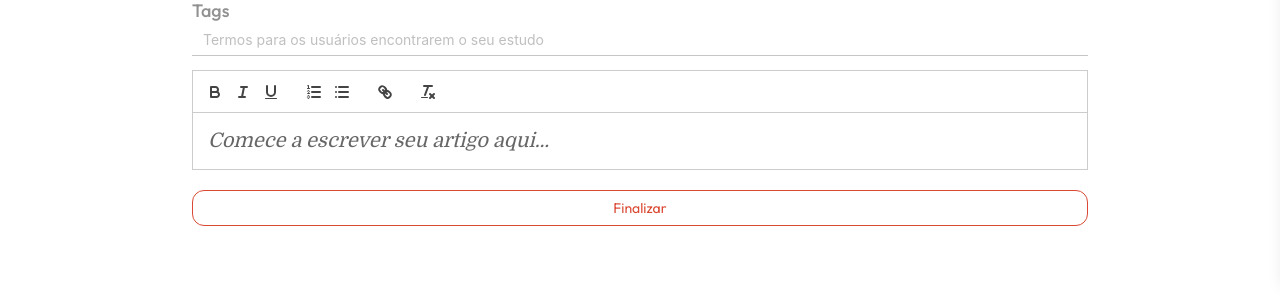
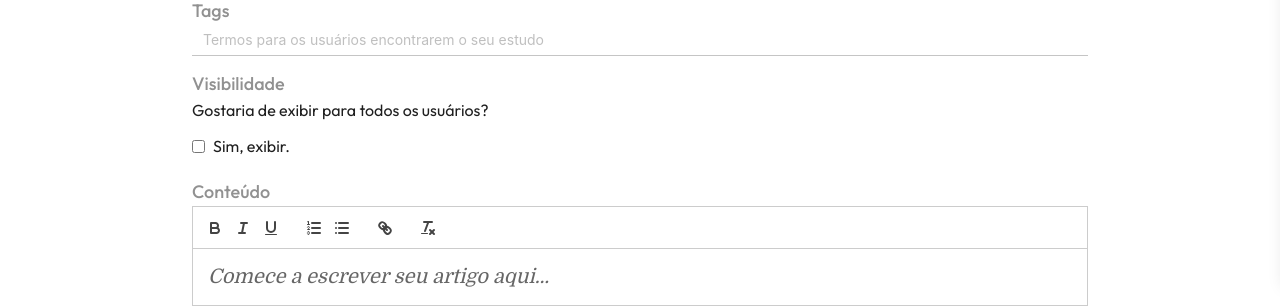
Before and after one commit to leuzaoo/studies-app, a React (Vite) app in the folder frontend/: page /new-study in a window 1280 px wide. Shown: the part 520-827 px from the top of the page. Before the commit the page ends 800 px from the top, so only its background shows below. Built offline with nearby package versions, Linux system fonts and the light colour scheme; sample sign-in values are in the browser's storage.

Commit message:
Updated frontend logic to user select if the study is public or not

```diff
--- a/frontend/src/components/MyStudiesStudyCard.jsx
+++ b/frontend/src/components/MyStudiesStudyCard.jsx
@@ -8,6 +8,7 @@ const MyStudiesStudyCard = ({
   bannerImage,
   _id,
   createdAt,
+  isPublic,
 }) => {
   return (
     <>
@@ -22,9 +23,13 @@ const MyStudiesStudyCard = ({
           <p className="leading-none text-sm md:text-base font-light">
             {description}
           </p>
-          <p className="font-light text-terciary-grey text-[12px] md:text-sm mt-1">
-            Criado em {formatDate(createdAt)}
-          </p>
+          <div className="flex items-center gap-3 w-full">
+            <p className="font-light text-terciary-grey text-[12px] md:text-sm mt-1">
+              Criado em {formatDate(createdAt)}
+            </p>
+
+            <p className="text-[12px] md:text-sm mt-1">{isPublic}</p>
+          </div>
         </div>
         <img
           src={`${bannerImage || "./banner.jpg"}`}
--- a/frontend/src/pages/MyStudies.jsx
+++ b/frontend/src/pages/MyStudies.jsx
@@ -23,6 +23,8 @@ const MyStudies = () => {
   useEffect(() => {
     fetchUserStudies();
   }, [fetchUserStudies]);
+
+  console.log(studies);
 
   const handleDelete = (id) => {
     confirmAlert({
@@ -86,6 +88,13 @@ const MyStudies = () => {
           bannerImage={study.bannerImage}
           title={study.title}
           content={study.content}
+          isPublic={
+            study.isPublic === true ? (
+              <p className="font-semibold text-green-600">Público</p>
+            ) : (
+              <p className="font-semibold text-red-700">Privado</p>
+            )
+          }
         />
 
         <Dropdown
--- a/frontend/src/pages/NewStudy.jsx
+++ b/frontend/src/pages/NewStudy.jsx
@@ -34,6 +34,7 @@ const NewStudy = () => {
     content: "",
     tags: [],
     bannerImage: "",
+    isPublic: false,
   });
 
   const { createStudy } = useStudyStore();
@@ -77,8 +78,15 @@ const NewStudy = () => {
   const handleSubmit = async (e) => {
     e.preventDefault();
 
-    const { title, description, content, category, tags, bannerImage } =
-      formData;
+    const {
+      title,
+      description,
+      content,
+      category,
+      tags,
+      bannerImage,
+      isPublic,
+    } = formData;
 
     try {
       const res = await createStudy(
@@ -87,7 +95,8 @@ const NewStudy = () => {
         content,
         category,
         tags,
-        bannerImage
+        bannerImage,
+        isPublic
       );
 
       if (res?.startsWith("2")) {
@@ -175,6 +184,25 @@ const NewStudy = () => {
               value={formData.tags}
             />
 
+            <LabelFormTitle text="Visibilidade" />
+            <div className="flex flex-col items-start gap-3 mb-5">
+              <p>Gostaria de exibir para todos os usuários?</p>
+              <div className="flex gap-2 items-center">
+                <input
+                  type="checkbox"
+                  name="isPublic"
+                  placeholder="Sim"
+                  checked={formData.isPublic}
+                  onChange={(e) => {
+                    const updatedValue = e.target.checked;
+                    setFormData({ ...formData, isPublic: updatedValue });
+                  }}
+                />
+                <span>Sim, exibir.</span>
+              </div>
+            </div>
+
+            <LabelFormTitle text="Conteúdo" />
             <TextEditor
               value={formData.content}
               onChange={handleInputChange("content")}
```
